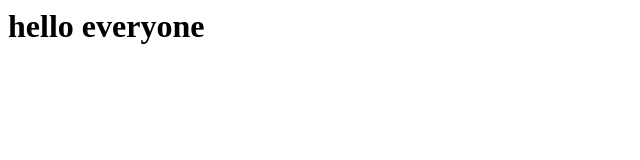
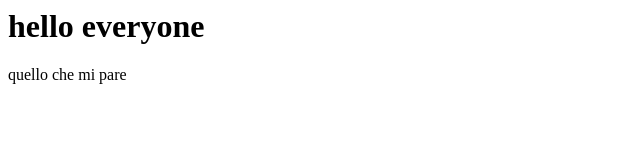
Before and after one commit to sib-bora/sib-bora, a plain HTML site: page index.html in a window 1280 px wide. Shown: the whole page, without its empty margins (0-640 px from the left). Drawn offline with Linux system fonts and the light colour scheme.

Commit message:
aggiunto altro

```diff
--- a/index.html
+++ b/index.html
@@ -1,6 +1,7 @@
 <html>
     <body>
         <h1>hello everyone</h1>
+        <p>quello che mi pare</p>
 
 
 
```
